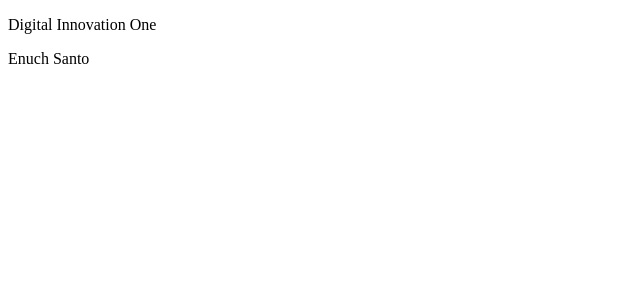
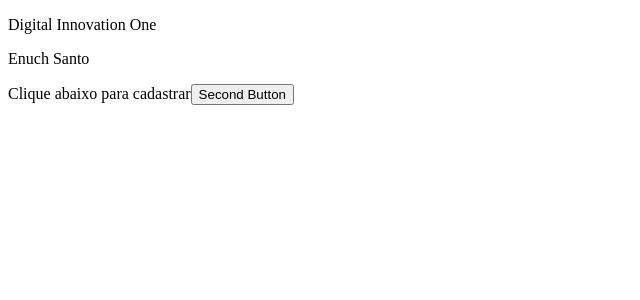
Before and after one commit to Enuch/WebPack-ReactJS, a React app: page / in a window 1280 px wide. Shown: the top 300 px of the page, without its empty margins (0-640 px from the left). Built offline with nearby package versions, Linux system fonts and the light colour scheme.

Commit message:
Renderização condicional

```diff
--- a/src/App.jsx
+++ b/src/App.jsx
@@ -1,10 +1,31 @@
 import React from "react";
 
+const buttonA = <button>First Button</button>
+const buttonB = <button>Second Button</button>
+
+const hasCustomer = false
+
 const App = () => {
+
+    const renderSee = () => (
+            <div>
+                Clique no botão abaixo para visualizar algo
+                {buttonA}
+            </div>
+        )
+
+    const renderAdd = () => (
+            <div>
+                Clique abaixo para cadastrar
+                {buttonB}
+            </div>
+        )
+
     return (
         <div>
             <p>Digital Innovation One</p>
             <p>Enuch Santo</p>
+            {hasCustomer ? renderSee() : renderAdd()}
         </div>
     )
 }
```
